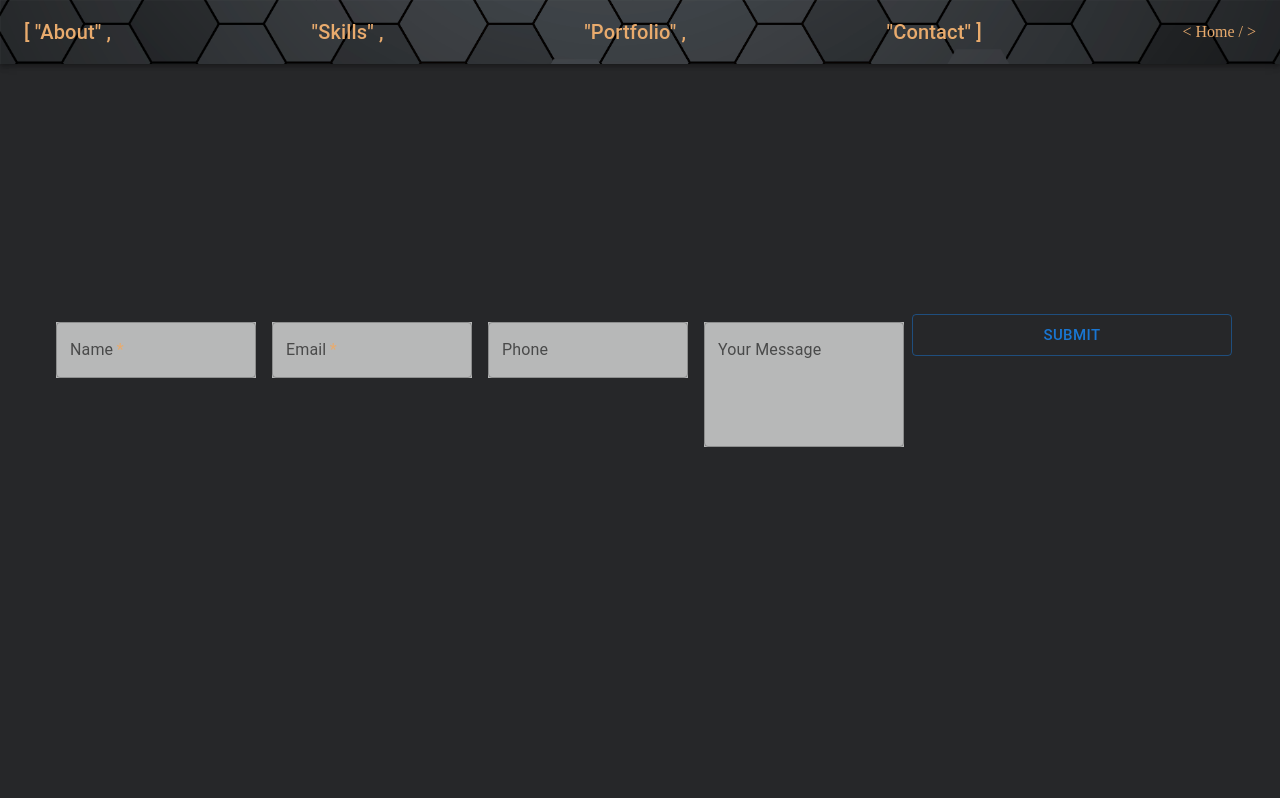
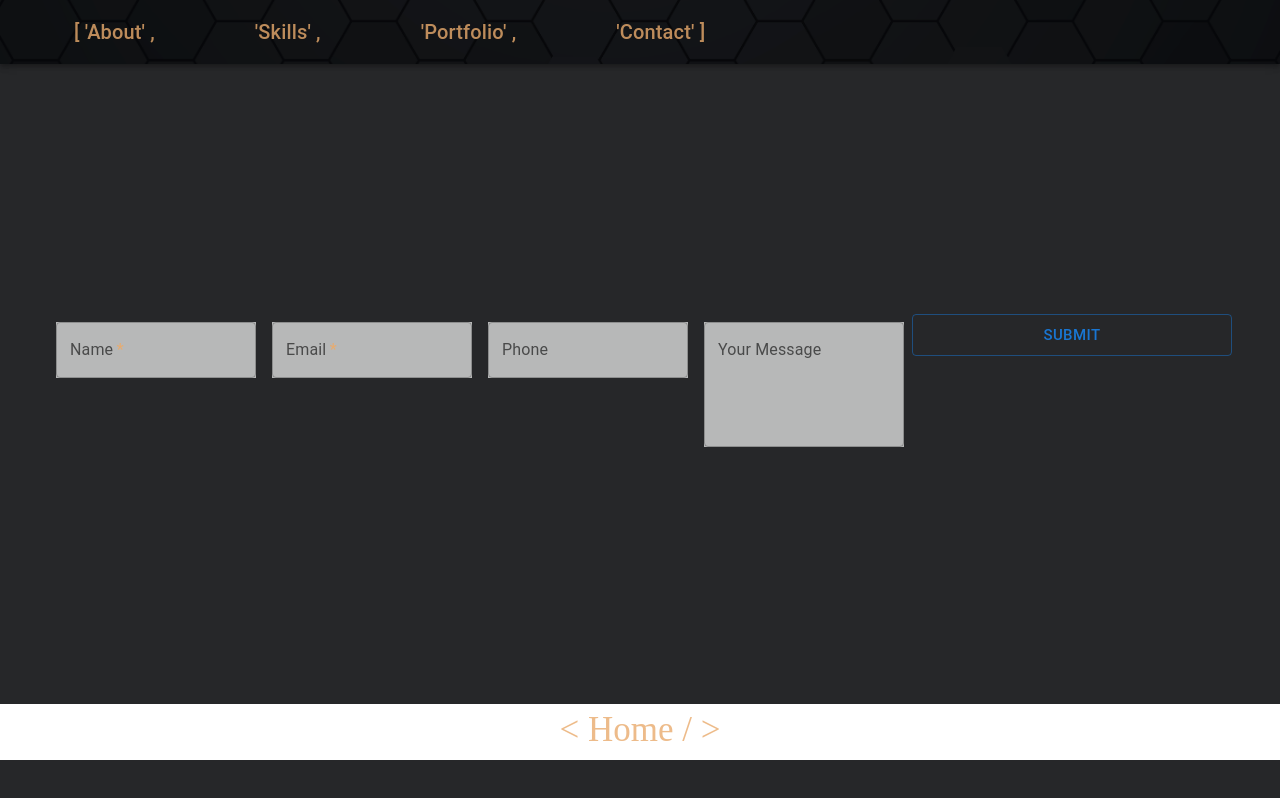
Before and after one commit to marissann11/maw-portfolio, a React (Create React App) app in the folder client/: page /contact in a window 1280 px wide. Built offline with nearby package versions, Linux system fonts and the light colour scheme.

Commit message:
changes to styling for top and btm nav bars

```diff
--- /dev/null
+++ b/client/src/Components/HomeLink/homelink.scss
@@ -0,0 +1,13 @@
+@import "../../config";
+
+.homenav {
+  background-color: $bg-second;
+}
+a {
+  font-size: 35px;
+  text-decoration: none;
+  opacity: 80%;
+}
+a:hover {
+  opacity: 100%;
+}
--- a/client/src/Components/HomeLink/index.tsx
+++ b/client/src/Components/HomeLink/index.tsx
@@ -1,12 +1,19 @@
 import React from "react";
+import "./homelink.scss";
 import { Link } from "react-router-dom";
+
+import { BottomNavigation } from "@mui/material";
 
 export interface IHomeComponentProps {}
 
 const HomeComponent: React.FunctionComponent<IHomeComponentProps> = (props) => {
   const homeButton = `< Home / >`;
 
-  return <Link to="/">{homeButton}</Link>;
+  return (
+    <BottomNavigation className="homenav">
+      <Link to="/">{homeButton}</Link>
+    </BottomNavigation>
+  );
 };
 
 export default HomeComponent;
--- a/client/src/Components/Nav/index.tsx
+++ b/client/src/Components/Nav/index.tsx
@@ -15,19 +15,18 @@ const NavComponent: React.FunctionComponent<INavComponentProps> = (props) => {
     <Box sx={{ flexGrow: 1 }} className="nav">
       <AppBar position="static" color="transparent">
         <Toolbar>
-          <Typography variant="h6" component="div" sx={{ flexGrow: 1 }}>
-            <Link to="/about">[ "About" ,</Link>
+          <Typography variant="h6" component="div">
+            <Link to="/about">[ 'About' ,</Link>
           </Typography>
-          <Typography variant="h6" component="div" sx={{ flexGrow: 1 }}>
-            <Link to="/skills">"Skills" ,</Link>
+          <Typography variant="h6" component="div">
+            <Link to="/skills">'Skills' ,</Link>
           </Typography>
-          <Typography variant="h6" component="div" sx={{ flexGrow: 1 }}>
-            <Link to="/portfolio">"Portfolio" ,</Link>
+          <Typography variant="h6" component="div">
+            <Link to="/portfolio">'Portfolio' ,</Link>
           </Typography>
-          <Typography variant="h6" component="div" sx={{ flexGrow: 1 }}>
-            <Link to="/contact">"Contact" ]</Link>
+          <Typography variant="h6" component="div">
+            <Link to="/contact">'Contact' ]</Link>
           </Typography>
-          <HomeLink />
         </Toolbar>
       </AppBar>
     </Box>
--- a/client/src/Components/Nav/nav.scss
+++ b/client/src/Components/Nav/nav.scss
@@ -1,7 +1,16 @@
 .nav {
-  background-image: url(../../assets/background.png);
+  background-image: url(../../assets/navbackground.png);
   background-size: cover;
+  display: flex;
+  flex-wrap: wrap;
 }
 .nav a {
   text-decoration: none;
+  padding: 50px;
+  font-size: 20px;
+  opacity: 80%;
 }
+.nav a:hover {
+  filter: saturate(111%);
+  opacity: 100%;
+}
--- a/client/src/pages/About.tsx
+++ b/client/src/pages/About.tsx
@@ -2,6 +2,7 @@ import React from "react";
 import NavComponent from "../components/Nav";
 import me from "../assets/me.png";
 import "./styles/about.scss";
+import HomeComponent from "../components/HomeLink";
 import { FaLinkedin, FaGithub, FaStackOverflow } from "react-icons/fa";
 import { useSpring, animated } from "react-spring";
 
@@ -59,6 +60,7 @@ const AboutPage: React.FunctionComponent<IAboutPageProps> = (props) => {
           </div>
         </div>
       </div>
+      <HomeComponent />
     </animated.main>
   );
 };
--- a/client/src/pages/Contact.tsx
+++ b/client/src/pages/Contact.tsx
@@ -6,6 +6,7 @@ import { TextField, Button, Box } from "@mui/material";
 import "./styles/contact.scss";
 
 import NavComponent from "../components/Nav";
+import HomeComponent from "../components/HomeLink";
 
 export interface IContactPageProps {}
 
@@ -109,6 +110,7 @@ const ContactPage: React.FunctionComponent<IContactPageProps> = (props) => {
           </div>
         </Box>
       </div>
+      <HomeComponent />
     </animated.main>
   );
 };
--- a/client/src/pages/Portfolio.tsx
+++ b/client/src/pages/Portfolio.tsx
@@ -4,6 +4,7 @@ import { useSpring, animated } from "react-spring";
 
 import Carousel from "react-material-ui-carousel";
 import { Paper, Button } from "@mui/material";
+import HomeComponent from "../components/HomeLink";
 
 export interface IPortfolioPageProps {}
 
@@ -84,6 +85,7 @@ const PortfolioPage: React.FunctionComponent<IPortfolioPageProps> = (props) => {
           ))}
         </Carousel>
       </div>
+      <HomeComponent />
     </animated.main>
   );
 };
--- a/client/src/pages/Skills.tsx
+++ b/client/src/pages/Skills.tsx
@@ -3,6 +3,7 @@ import NavComponent from "../components/Nav";
 import resumeImg from "../assets/resumeImg.png";
 import { useSpring, animated } from "react-spring";
 import Tooltip from "@mui/material/Tooltip";
+import HomeComponent from "../components/HomeLink";
 
 import "./styles/skills.scss";
 import nodeImg from "../assets/backend/nodejs.png";
@@ -196,6 +197,7 @@ const SkillsPage: React.FunctionComponent<ISkillsPageProps> = (props) => {
           <p>C#, .NET, AWS</p>{" "}
         </div>
       </div>
+      <HomeComponent />
     </animated.main>
   );
 };
--- a/client/src/pages/styles/about.scss
+++ b/client/src/pages/styles/about.scss
@@ -23,7 +23,7 @@
   padding: 30px;
 }
 .aboutText h1 {
-  font-size: 40px;
+  font-size: 50px;
 }
 .aboutText p {
   font-size: 20px;
```
Also changed, not shown: client/src/assets/navbackground.png (added), client/src/assets/resumeImg.png.
